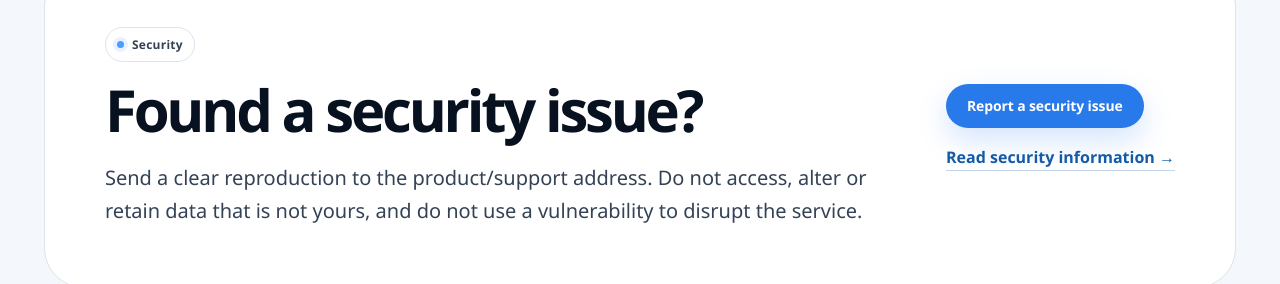
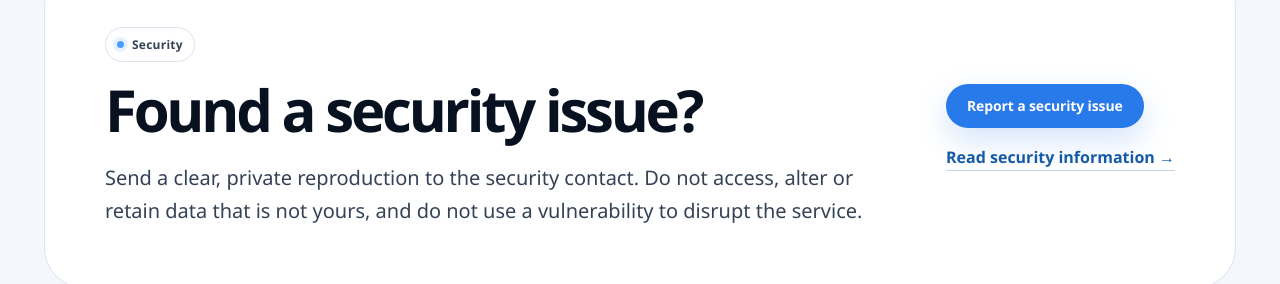
Before and after one commit to ONSoftware-Applications/ONSoftware, a React (Vite) app: page /support in a window 1280 px wide. Shown: the part 2365-2649 px from the top of the page. Built offline with nearby package versions, Linux system fonts and the light colour scheme.

Commit message:
Align security reporting with published policy

```diff
--- a/src/pages/Support.tsx
+++ b/src/pages/Support.tsx
@@ -76,10 +76,10 @@ export default function Support() {
           <div>
             <div className="ons-pill"><span /> Security</div>
             <h2>Found a security issue?</h2>
-            <p>Send a clear reproduction to the product/support address. Do not access, alter or retain data that is not yours, and do not use a vulnerability to disrupt the service.</p>
+            <p>Send a clear, private reproduction to the security contact. Do not access, alter or retain data that is not yours, and do not use a vulnerability to disrupt the service.</p>
           </div>
           <div className="ons-security-panel__actions">
-            <a className="ons-btn ons-btn--primary" href={`mailto:${CONTACT_EMAILS.products}?subject=Security%20report`}>Report a security issue</a>
+            <a className="ons-btn ons-btn--primary" href={`mailto:${CONTACT_EMAILS.admin}?subject=Security%20report`}>Report a security issue</a>
             <Link className="ons-text-link" to="/legal/security">Read security information →</Link>
           </div>
         </div>
```
